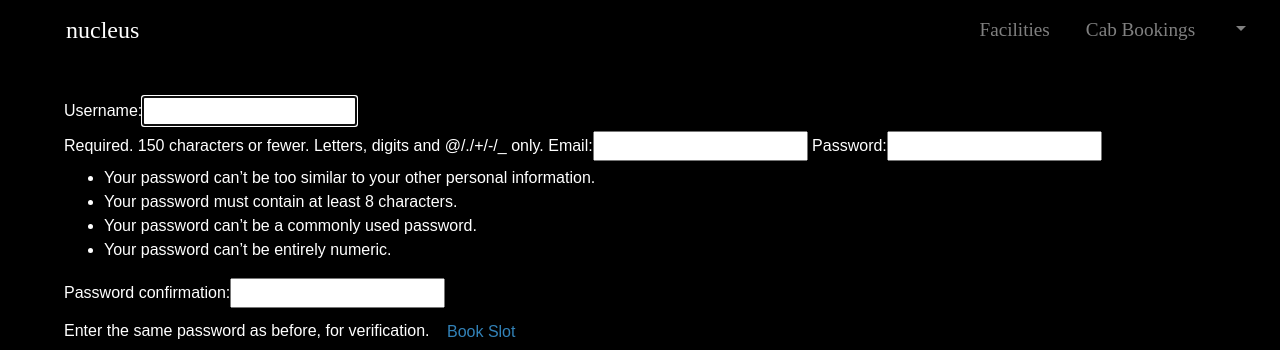
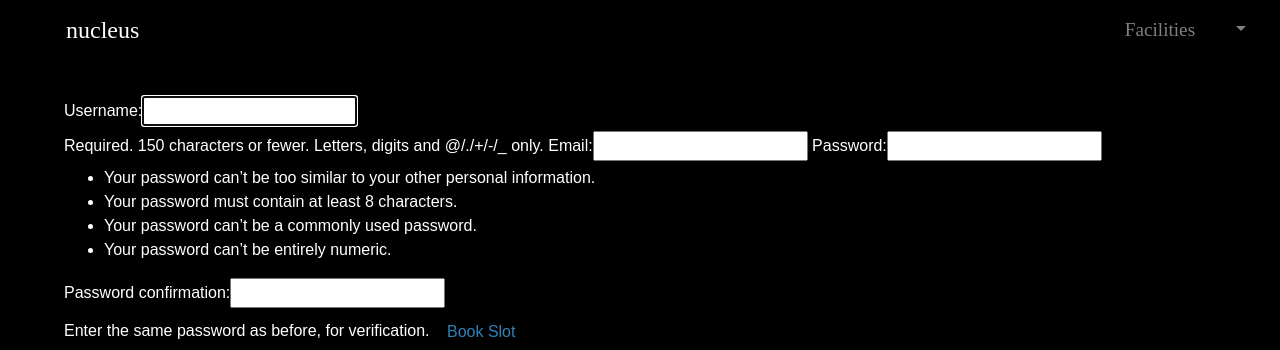
Before and after one commit to gmit22/nucleus_orbital, a Django app: template home/templates/home/forms.html in a window 1280 px wide. Shown: the top 350 px of the page. Run offline with Django 3.2, Linux system fonts and the light colour scheme; the template is opened without the code that fills it: values that come from a table or form of the project are taken from there, others are empty; some libraries are stand-ins or nearby versions.

Commit message:
Minor nav bar fix

```diff
--- a/home/templates/home/Navbar.html
+++ b/home/templates/home/Navbar.html
@@ -36,9 +36,6 @@
 
             <li class="nav-item">
                 <a class="nav-link" href="sports">Facilities</a>
-            </li>
-            <li class="nav-item">
-                <a class="nav-link" href="">Cab Bookings</a>
             </li>
             <li class="nav-item dropdown">
                 <a class="nav-link dropdown-toggle" href="#" id="navbarDropdown" role="button"
--- a/home/templates/home/facilities.html
+++ b/home/templates/home/facilities.html
@@ -43,9 +43,6 @@
             <li class="nav-item">
                 <a class="nav-link" href="">Facilities</a>
             </li>
-            <li class="nav-item">
-                <a class="nav-link" href="">Cab Bookings</a>
-            </li>
             <li class="nav-item dropdown">
                 <a class="nav-link dropdown-toggle" href="#" id="navbarDropdown" role="button"
                    data-toggle="dropdown" aria-haspopup="true" aria-expanded="false">
--- a/home/templates/home/forms.html
+++ b/home/templates/home/forms.html
@@ -36,9 +36,6 @@
             <li class="nav-item">
                 <a class="nav-link" href="http://127.0.0.1:8000/sports/">Facilities</a>
             </li>
-            <li class="nav-item">
-                <a class="nav-link" href="">Cab Bookings</a>
-            </li>
             <li class="nav-item dropdown">
                 <a class="nav-link dropdown-toggle" href="#" id="navbarDropdown" role="button"
                    data-toggle="dropdown" aria-haspopup="true" aria-expanded="false">
```
Also changed, not shown: 1 other file.
